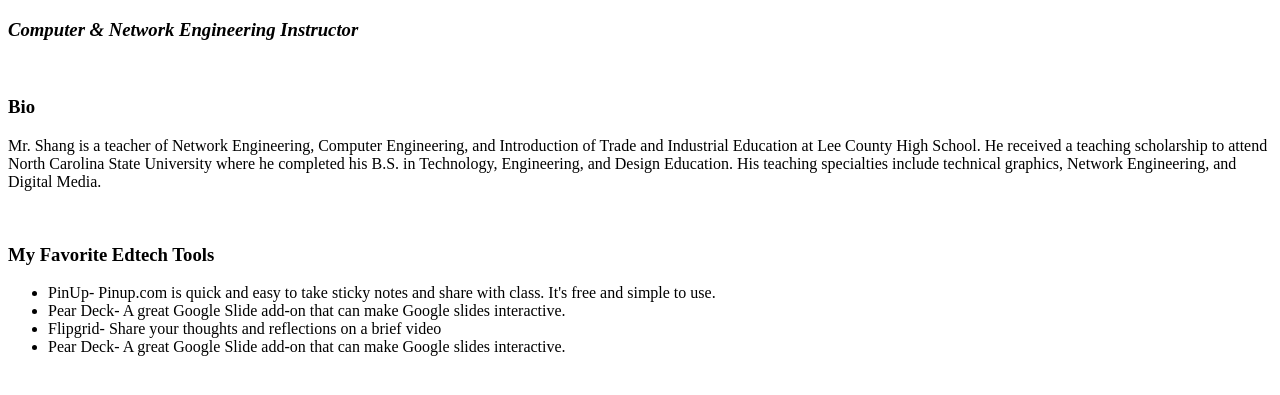
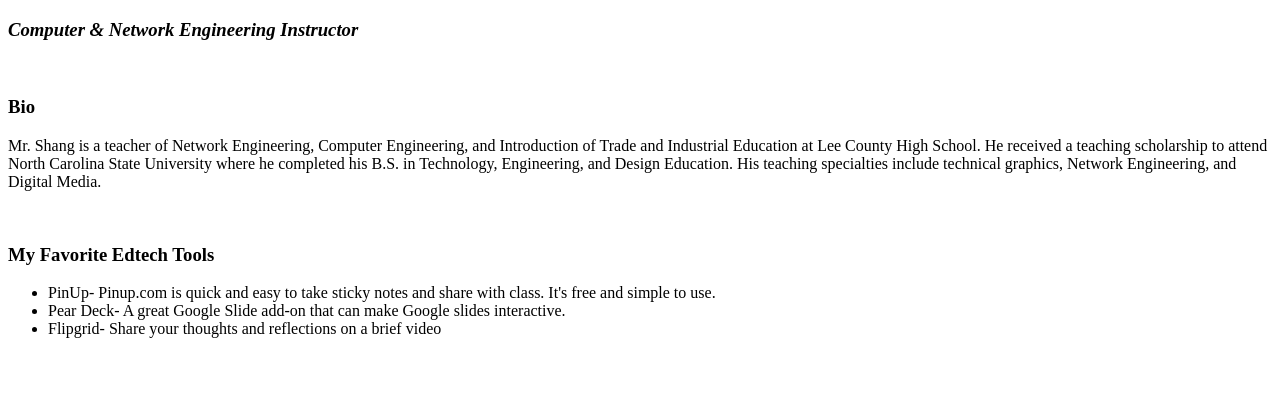
Before and after one commit to dshang2/Dongjian-Shang, a plain HTML site: page index.html in a window 1280 px wide. Shown: the part 87-482 px from the top of the page. Drawn offline with Linux system fonts and the light colour scheme.

Commit message:
Update index.html

```diff
--- a/index.html
+++ b/index.html
@@ -19,7 +19,6 @@ Mr. Shang is a teacher of Network Engineering, Computer Engineering, and Introdu
   <li>PinUp- Pinup.com is quick and easy to take sticky notes and share with class. It's free and simple to use.</li>
   <li>Pear Deck- A great Google Slide add-on that can make Google slides interactive.</li>
   <li>Flipgrid- Share your thoughts and reflections on a brief video</li>
-  <li>Pear Deck- A great Google Slide add-on that can make Google slides interactive.</li>
 
 </ul>
 </body>
```
